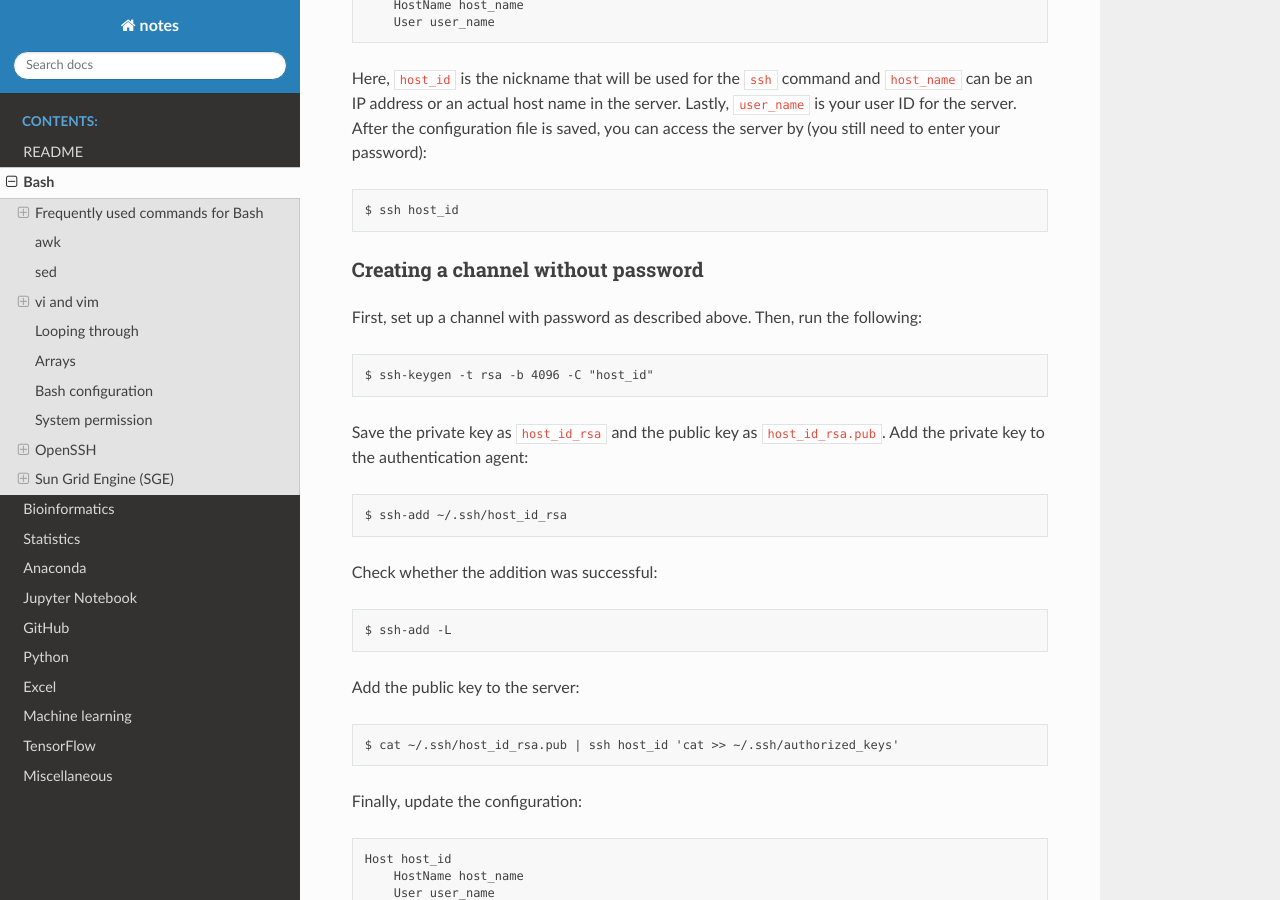
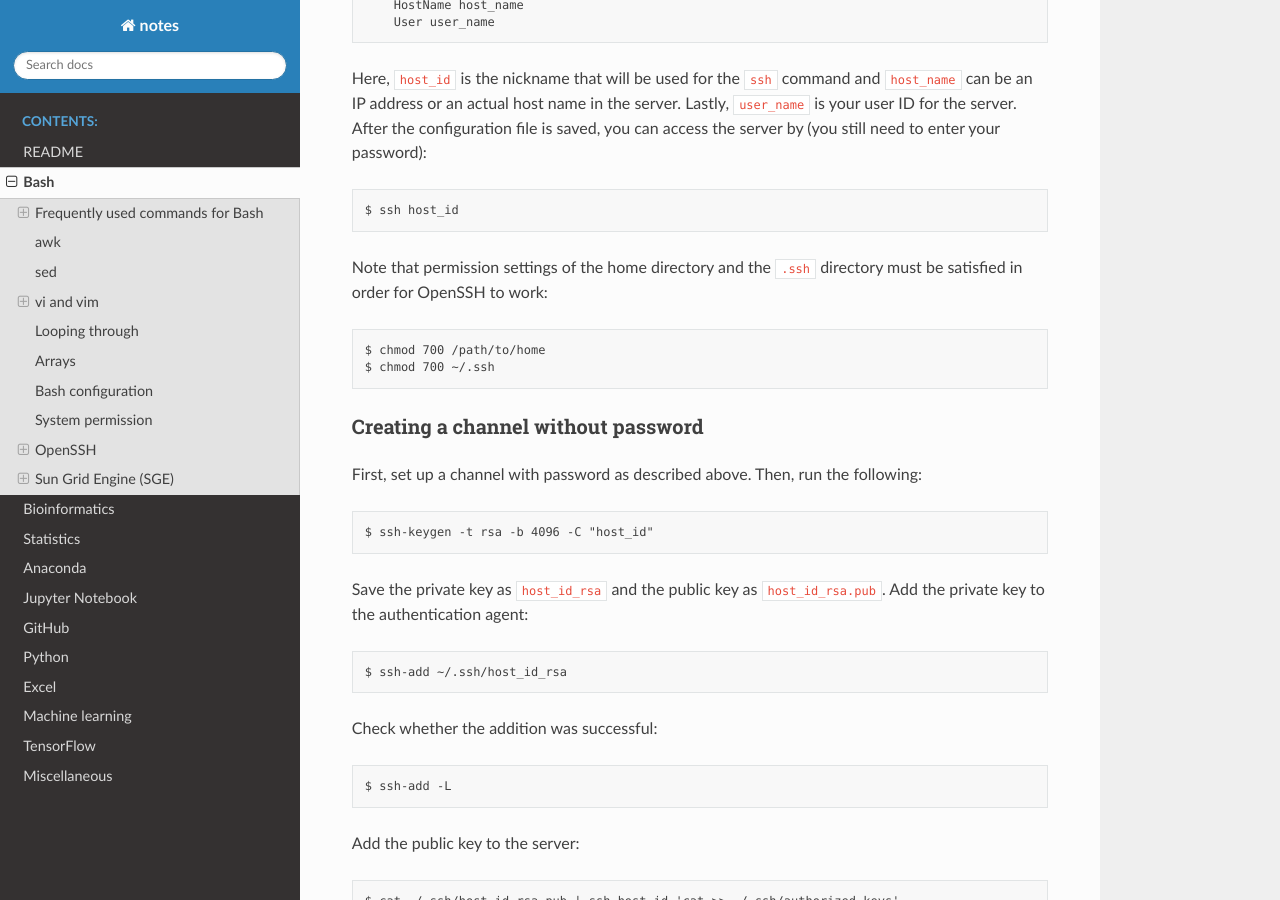
Before and after one commit to sbslee/notes, a Sphinx documentation site: the page built from docs/bash.rst, in a window 1280 px wide and 900 px high, scrolled down 10963 px. Built offline with Sphinx 7.4.7 and the Read the Docs theme 2.0.0, drawn with Linux system fonts in a browser that asks for light colours.

Commit message:
Update bash.rst

```diff
--- a/docs/bash.rst
+++ b/docs/bash.rst
@@ -592,6 +592,13 @@ Here, ``host_id`` is the nickname that will be used for the ``ssh`` command and
 
     $ ssh host_id
 
+Note that permission settings of the home directory and the ``.ssh`` directory must be satisfied in order for OpenSSH to work:
+
+.. code-block:: text
+
+    $ chmod 700 /path/to/home
+    $ chmod 700 ~/.ssh
+
 Creating a channel without password
 -----------------------------------
 
```
